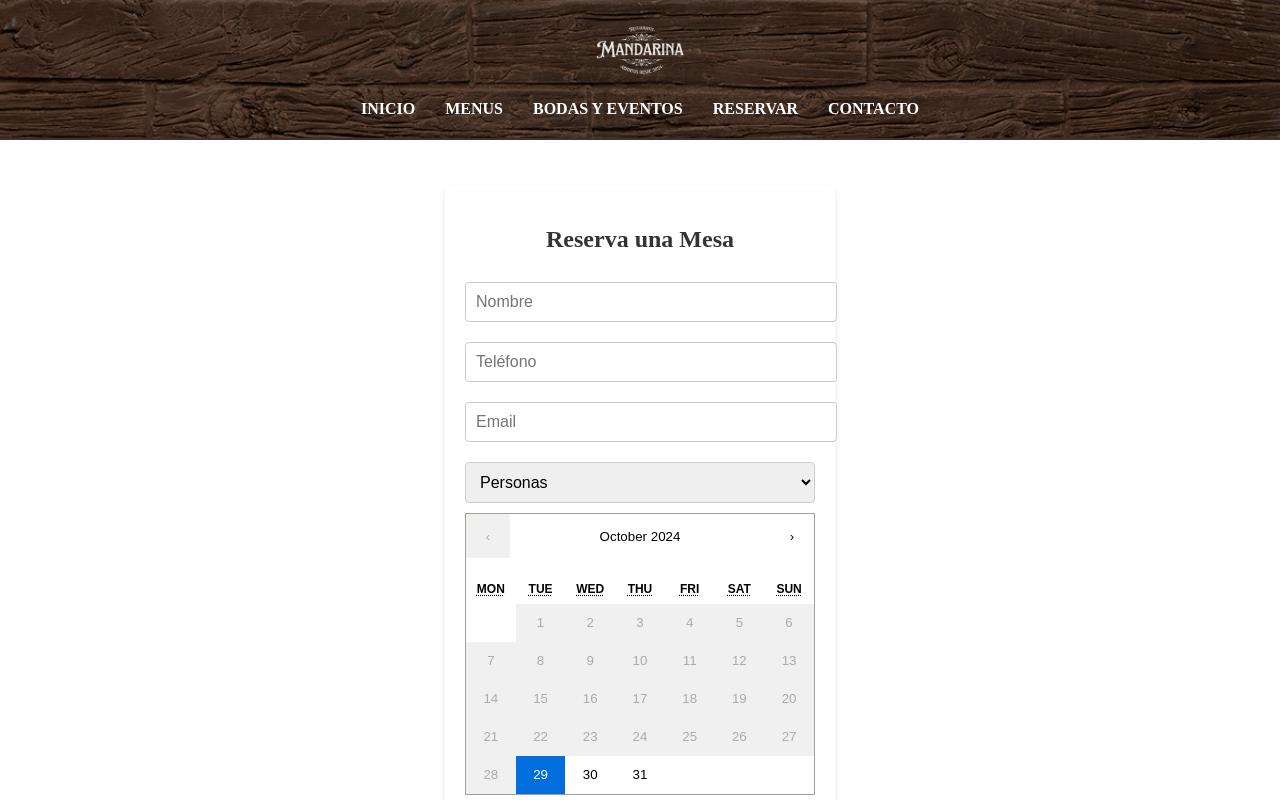
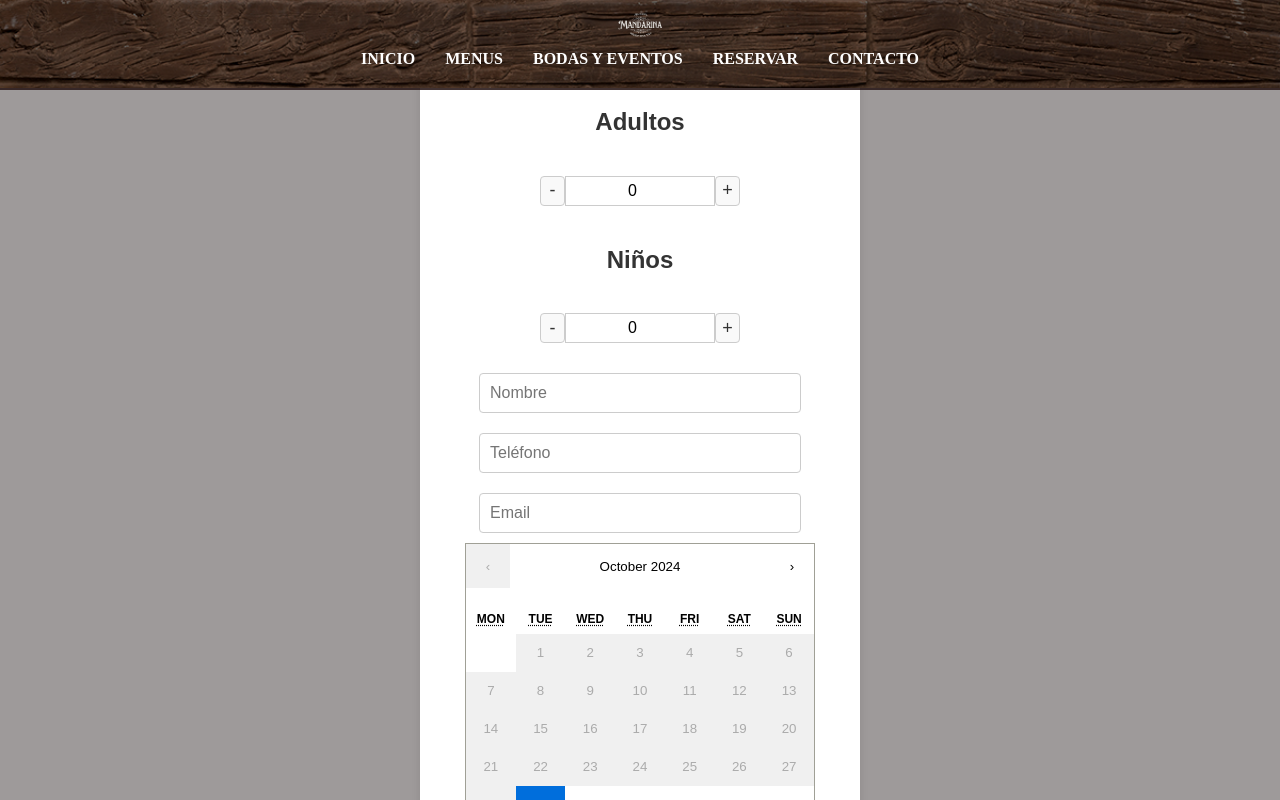
Before and after one commit to itrevixx/WebRestaurante, a React (Vite) app: page /reservas in a window 1280 px wide. Shown: the top 800 px of the page. Built offline with nearby package versions, Linux system fonts and the light colour scheme.

Commit message:
form funcional

```diff
--- a/src/components/CalendarComp.css
+++ b/src/components/CalendarComp.css
@@ -2,11 +2,7 @@
     color: black;
 }
 
-/* Cambia el color del número al hacer hover */
-.react-calendar__month-view__days__day--weekend:hover {
-    color: white;
-    /* O el color que prefieras */
-}
+
 
 .react-calendar__month-view__days__day--weekend.react-calendar__tile--active {
     color: white;
--- a/src/components/Layout.css
+++ b/src/components/Layout.css
@@ -5,6 +5,7 @@ body {
     font-family: Arial, sans-serif;
     background-color: #f4f4f4;
 }
+
 
 nav {
     display: flex;
@@ -17,6 +18,7 @@ nav {
     outline: 2px solid rgba(43, 27, 27, 0.9);
     background-color: black;
 }
+
 
 nav::before {
     content: "";
@@ -32,15 +34,18 @@ nav::before {
     z-index: -1;
 }
 
+
 .logo-container {
     display: flex;
     justify-content: center;
 }
 
+
 .logo {
-    width: 100px;
-    height: 100px;
+    width: 50px;
+    height: 50px;
 }
+
 
 .nav-links {
     display: flex;
@@ -51,10 +56,12 @@ nav::before {
     /* Alinea los enlaces en el centro */
 }
 
+
 .nav-links li {
     margin: 0 15px;
     margin-bottom: 20px;
 }
+
 
 nav a {
     color: white;
@@ -62,9 +69,11 @@ nav a {
     font-weight: bold;
 }
 
+
 nav a:hover {
     text-decoration: underline;
 }
+
 
 main {
     max-width: 100%;
--- a/src/pages/Reserves/Reserves.css
+++ b/src/pages/Reserves/Reserves.css
@@ -1,79 +1,141 @@
+.reserve-container {
+    background-color: #9e9a9a;
+    background-repeat: no-repeat;
+    background-size: cover;
+    /* Mantiene la imagen ajustada y cubriendo el área */
+    background-position: center;
+    /* Centra la imagen */
+    display: flex;
+    justify-content: center;
+    align-items: center;
+    height: 100%;
+    /* Asegura que ocupe toda la altura de la ventana */
+    font-family: Arial, sans-serif;
+}
 
-body {
-    /* background-image: url('../../assets/openart-image_jD58InH6_1729781199319_raw.png'); */
-    background-size: cover;
-    background-repeat: no-repeat;
+.reserve-form {
+    width: 400px;
+    margin: 0    auto;
+    padding: 20px;
+    background-color: #fff;
+    border-radius: 8px;
+    box-shadow: 0 4px 8px rgba(0, 0, 0, 0.1);
+    display: flex;
+    flex-direction: column;
+    align-items: center;
 }
 
 
-.reserve-container {
-    display: flex;
-    justify-content: center;
-    align-items: center;
-    height: 100vh;
+h2 {
+    text-align: center;
+    color: #333;
 }
 
-.reserve-form {
-    max-width: 400px;
-    /* Ancho máximo del contenedor */
-    margin: 0 auto;
-    /* Centrar el contenedor */
-    padding: 20px;
-    /* Espacio interno */
-    background-color: #fff;
-    /* Color de fondo */
-    border-radius: 8px;
-    /* Bordes redondeados */
-    box-shadow: 0 4px 8px rgba(0, 0, 0, 0.1);
-    /* Sombra sutil */
-    display: flex;
-    flex-direction: column;
-    margin-top: 300px;
+
+.input-field {
+    width: 75%;
+    padding: 10px;
+    margin: 10px 0;
+    border: 1px solid #ccc;
+    border-radius: 4px;
+    font-size: 16px;
 }
 
-h2 {
-    text-align: center;
-    /* Centrar el título */
-    color: #333;
-    /* Color del texto */
+.select-field {
+    width: 80%;
+    padding: 10px;
+    margin: 10px 0;
+    border: 1px solid #ccc;
+    border-radius: 4px;
+    font-size: 16px;
 }
 
-.input-field,
-.select-field {
-    width: 100%;
-    /* Ancho completo */
+
+/* Contador de adultos y niños */
+.counter-group {
+    display: flex;
+    align-items: center;
+    justify-content: space-between;
+    width: 50%;
+    height: 100%;
+    margin: 10px 0;
+    /* border: 1px solid #ccc; */
+    border-radius: 4px;
     padding: 10px;
-    /* Espacio interno */
-    margin: 10px 0;
-    /* Espacio superior e inferior */
-    border: 1px solid #ccc;
-    /* Borde gris claro */
-    border-radius: 4px;
-    /* Bordes redondeados */
-    font-size: 16px;
-    /* Tamaño de fuente */
 }
 
+
+
+.counter-group h2 {
+    flex: 1;
+    text-align: center;
+    font-size: 16px;
+    color: #333;
+}
+
+
+.counter-group button {
+    width: 30px;
+    height: 30px;
+    font-size: 18px;
+    color: #333;
+    border: 1px solid #ccc;
+    background-color: #f9f9f9;
+    border-radius: 4px;
+    cursor: pointer;
+}
+
+
+.counter-group input {
+    width: 100%;
+    height: 100%;
+    text-align: center;
+    font-size: 16px;
+    border: none;
+    padding: 5px;
+    border: 1px solid #ccc;
+}
+
+
+/* Botón de reserva */
 .reserve-button {
-    width: 50%;
-    /* Ancho completo */
-    padding: 10px;
-    /* Espacio interno */
-    background-color: #007bff;
-    /* Color de fondo */
+    width: 100%;
+    padding: 12px;
+    background-color: #d4a356;
     color: white;
-    /* Color del texto */
     border: none;
-    /* Sin borde */
-    border-radius: 4px;
-    /* Bordes redondeados */
+    border-radius: 8px;
     font-size: 16px;
-    /* Tamaño de fuente */
+    font-weight: bold;
     cursor: pointer;
-    /* Cursor de puntero */
+    margin-top: 20px;
 }
+
 
 .reserve-button:focus {
     outline: none;
-    /* Quitar contorno al hacer clic */
 }
+
+
+/* Información de contacto */
+.contact-info {
+    text-align: center;
+    font-size: 14px;
+    color: #555;
+    margin-top: 10px;
+}
+
+
+.contact-info a {
+    color: #d4a356;
+    text-decoration: none;
+}
+
+
+/* Cambio de idioma */
+.language-switch {
+    text-align: center;
+    font-size: 12px;
+    color: #555;
+    margin-top: 10px;
+}
--- a/src/pages/Reserves/Reserves.jsx
+++ b/src/pages/Reserves/Reserves.jsx
@@ -8,13 +8,28 @@ const Reserves = () => {
   const [name, setName] = useState("");
   const [phone, setPhone] = useState("");
   const [email, setEmail] = useState("");
-  const [person, setPerson] = useState("");
   const [date, setDate] = useState(new Date());
   const [time, setTime] = useState("");
+  const [adultsCounter, setAdultsCounter] = useState(0);
+  const [kidsCounter, setKidsCounter] = useState(0);
+  const persons = kidsCounter + adultsCounter;
 
   const handleClick = async () => {
-    if (!name || !phone || !email || !person || !time || !date) {
+    if (
+      !name ||
+      !phone ||
+      !email ||
+      (!kidsCounter && !adultsCounter) ||
+      !time ||
+      !date
+    ) {
       alert("Por favor, completa todos los campos.");
+      return;
+    }
+
+    // Verificar si el email contiene '@'
+    if (!email.includes("@")) {
+      alert("Introduce un email válido.");
       return;
     }
 
@@ -30,28 +45,56 @@ const Reserves = () => {
       await createReserve({
         reservationDate: date,
         reservationTime: time,
-        numPeople: person,
+        numPeople: persons,
         user: { id: clientId },
       });
 
       setName("");
       setPhone("");
-      setPerson("");
       setDate(new Date());
       setTime("");
       setEmail("");
+      setAdultsCounter(0);
+      setKidsCounter(0);
 
       alert("Reserva hecha!");
     } catch (error) {
       console.error("Error creating reservation:", error);
-      alert("La mesa ya tiene una reserva para el " + date);
     }
   };
+
+  const incrementAdults = () => setAdultsCounter((prev) => prev + 1);
+  const decrementAdults = () =>
+    setAdultsCounter((prev) => Math.max(0, prev - 1));
+  const incrementKids = () => setKidsCounter((prev) => prev + 1);
+  const decrementKids = () => setKidsCounter((prev) => Math.max(0, prev - 1));
 
   return (
     <div className="reserve-container">
       <div className="reserve-form">
         <h2>Reserva una Mesa</h2>
+        <h2>Adultos</h2>
+        <div className="counter-group">
+          <button onClick={decrementAdults} disabled={adultsCounter === 0}>
+            -
+          </button>
+          <input
+            type="number"
+            className="adults"
+            value={adultsCounter}
+            readOnly
+          />
+          <button onClick={incrementAdults}>+</button>
+        </div>
+
+        <h2>Niños</h2>
+        <div className="counter-group">
+          <button onClick={decrementKids} disabled={kidsCounter === 0}>
+            -
+          </button>
+          <input type="number" className="kids" value={kidsCounter} readOnly />
+          <button onClick={incrementKids}>+</button>
+        </div>
         <input
           type="text"
           className="input-field"
@@ -73,33 +116,6 @@ const Reserves = () => {
           value={email}
           onChange={(e) => setEmail(e.target.value)}
         />
-        <select
-          className="select-field"
-          value={person}
-          onChange={(e) => setPerson(e.target.value)}
-        >
-          <option value="">Personas</option>
-          <option value="1">1</option>
-          <option value="2">2</option>
-          <option value="3">3</option>
-          <option value="4">4</option>
-          <option value="5">5</option>
-          <option value="6">6</option>
-          <option value="7">7</option>
-          <option value="8">8</option>
-          <option value="9">9</option>
-          <option value="10">10</option>
-          <option value="11">11</option>
-          <option value="12">12</option>
-          <option value="13">13</option>
-          <option value="14">14</option>
-        </select>
-        {/* <input
-          type="date"
-          className="input-field"
-          value={date}
-          onChange={(e) => setDate(e.target.value)}
-        /> */}
         <CalendarComp date={date} setDate={setDate} />
         <select
           className="select-field"
```
